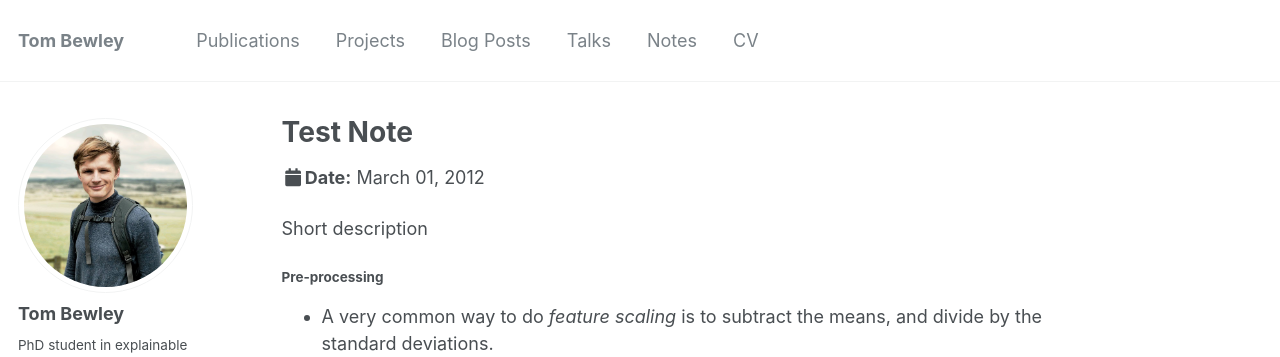
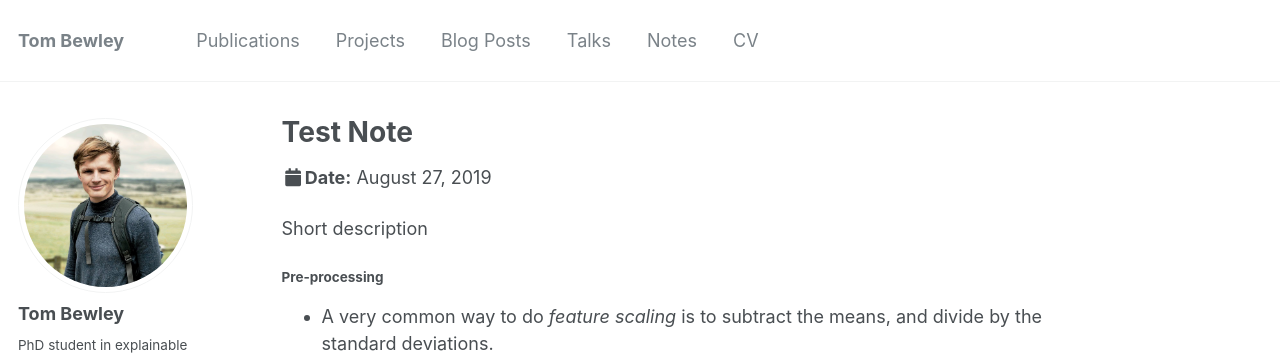
Before and after one commit to tombewley/tombewley.github.io, a Jekyll site: the page built from _notes/2019-08-27-test1.md, in a window 1280 px wide and 900 px high. Shown: the top 357 px of the window. Built offline with Jekyll 4.4.1, drawn with Linux system fonts in a browser that asks for light colours; formulas are drawn with MathJax 3.

Commit message:
Update 2019-08-27-test1.md

```diff
--- a/_notes/2019-08-27-test1.md
+++ b/_notes/2019-08-27-test1.md
@@ -3,7 +3,7 @@ title: "Test Note"
 collection: notes
 type: "Details here"
 permalink: /notes/2019-08-27-test1
-date: 2012-03-01
+date: 2019-08-27
 location: "Bristol, UK"
 ---
 
```
